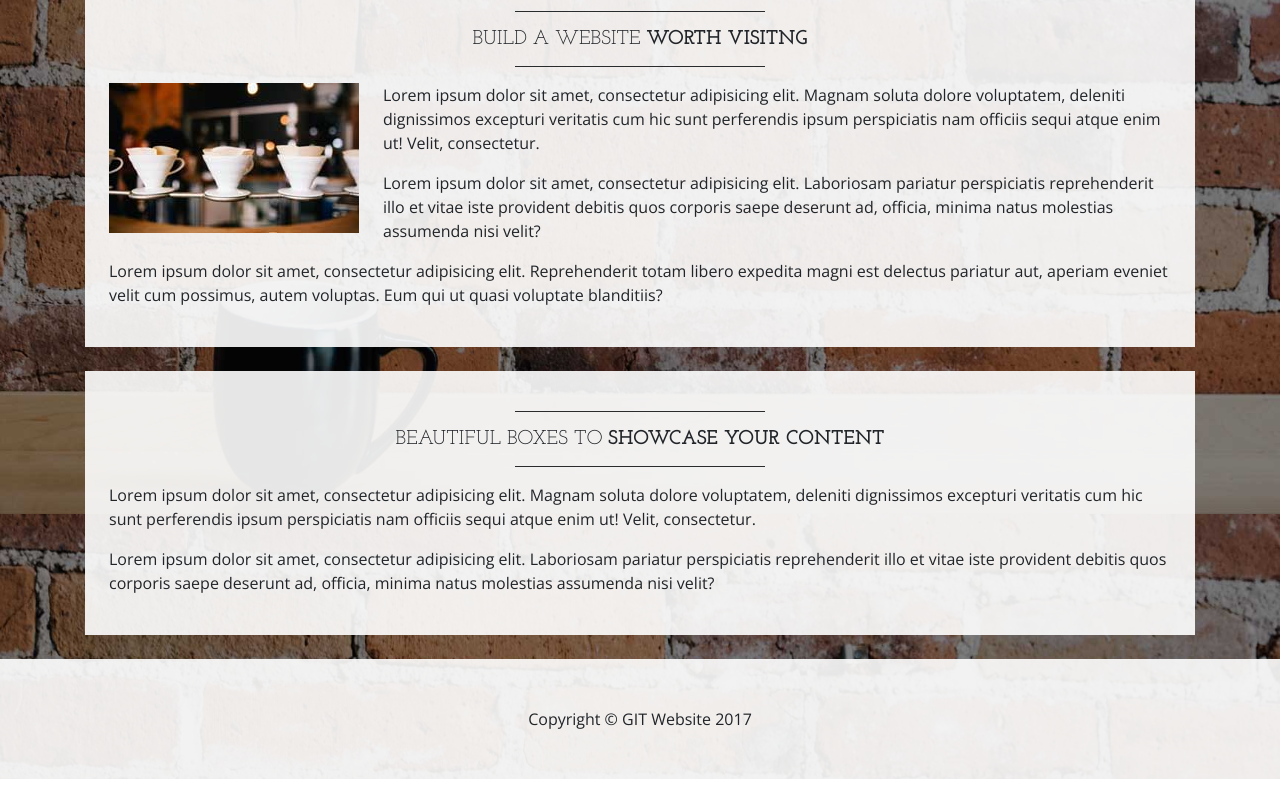
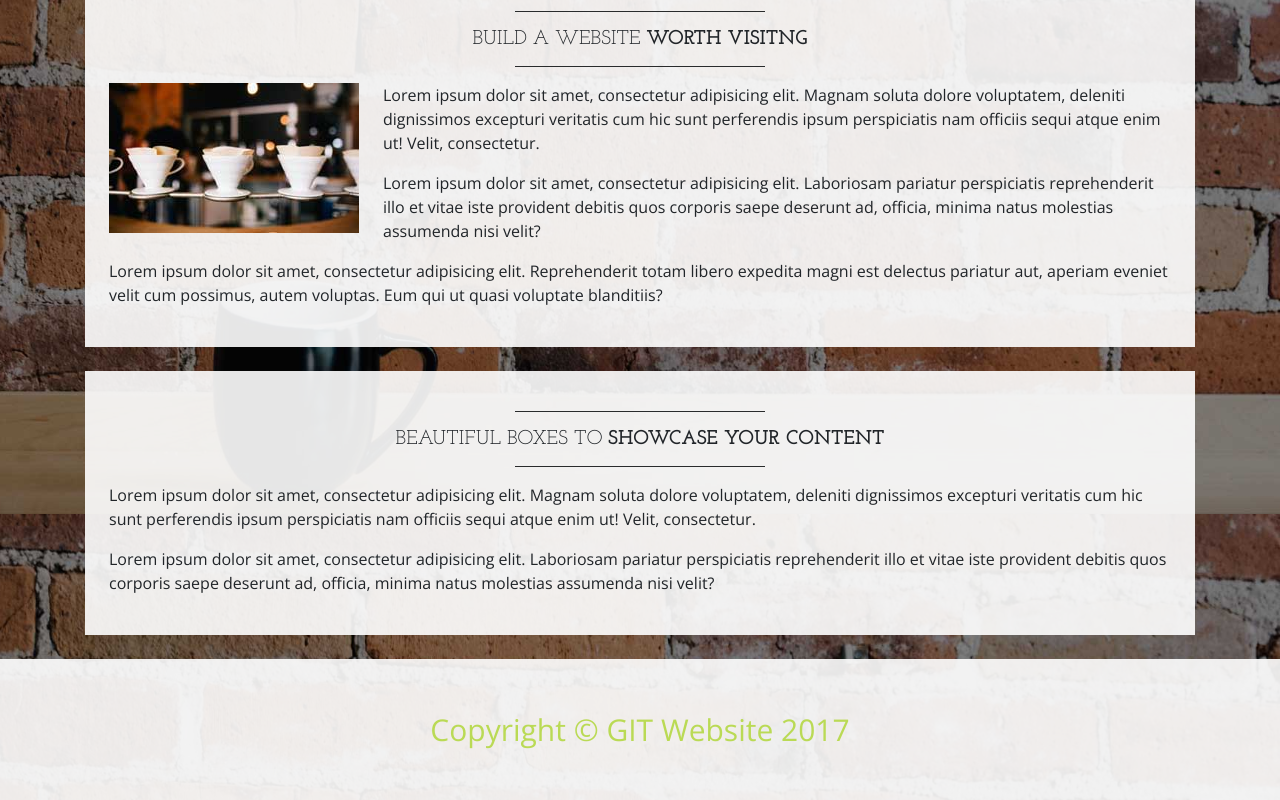
Before and after one commit to JasonDuquain/businesscasual, a website: page index.html in a window 1280 px wide. Shown: the part 1086-1886 px from the top of the page. Before the commit the page ends 1865 px from the top, so only its background shows below. Drawn offline with nearby package versions, Linux system fonts and the light colour scheme.

Commit message:
chnged footer styles

```diff
--- a/css/business-casual.css
+++ b/css/business-casual.css
@@ -64,3 +64,7 @@ hr.divider {
 .map-container iframe.clicked {
   pointer-events: auto;
 }
+
+.m-0 {
+    font-size: 30px;
+}
--- a/index.html
+++ b/index.html
@@ -132,7 +132,7 @@
 
     <footer class="bg-faded text-center py-5">
       <div class="container">
-        <p class="m-0">Copyright &copy; GIT Website 2017</p>
+        <p style="color: #BADA55" class="m-0">Copyright &copy; GIT Website 2017</p>
       </div>
     </footer>
 
```
